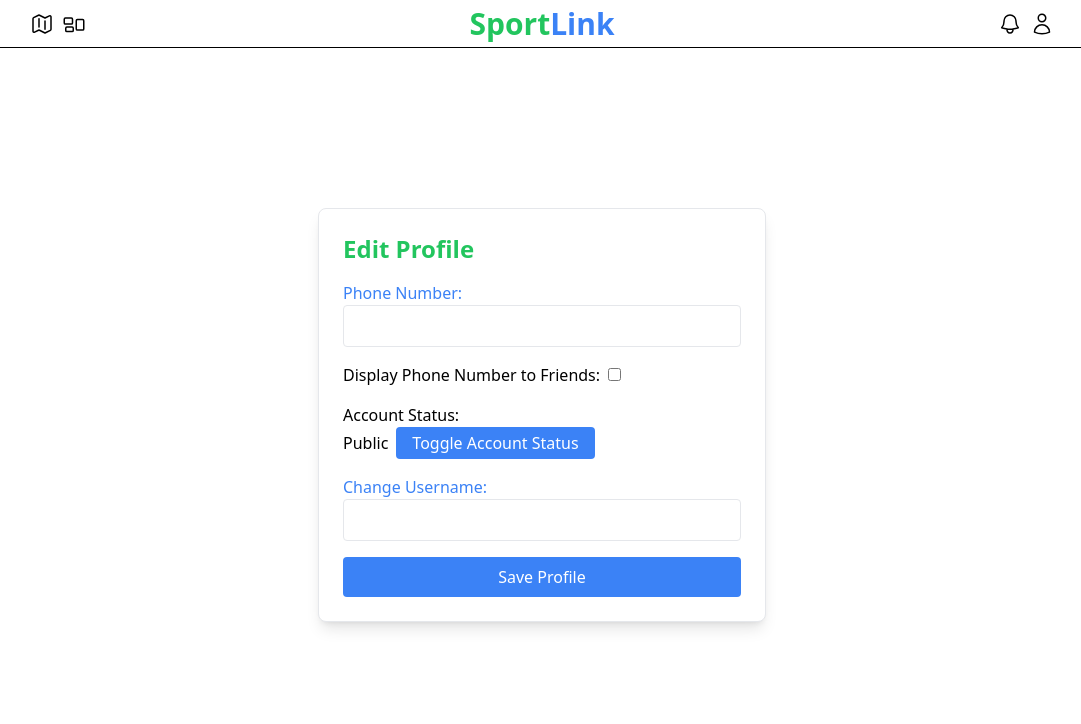
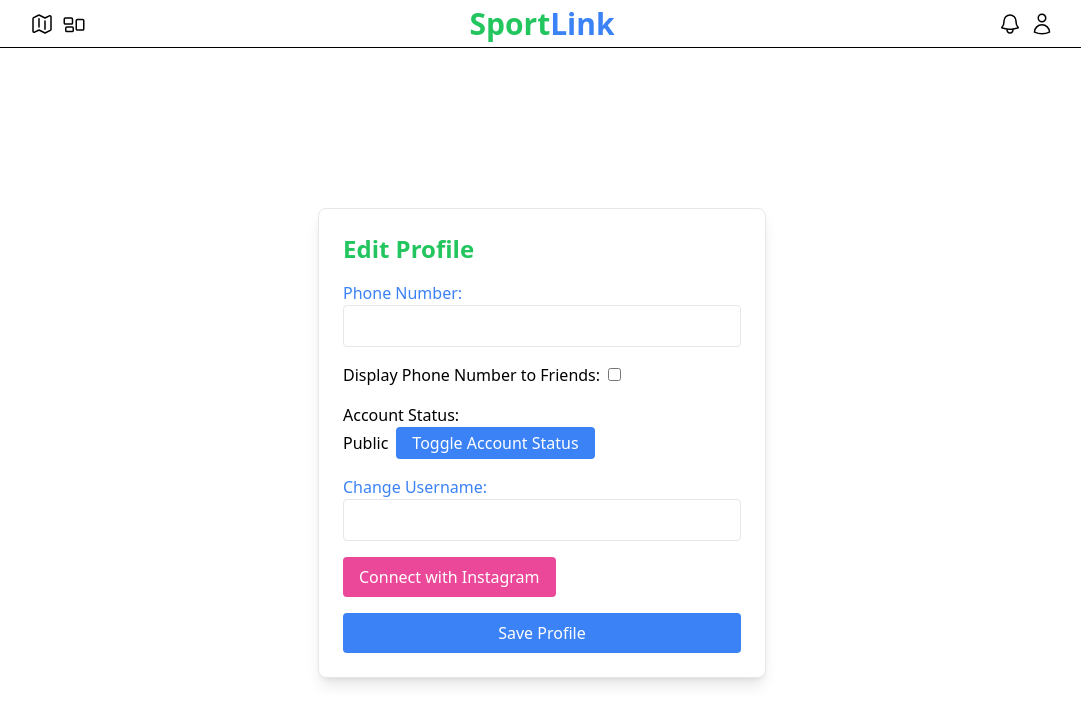
Before and after one commit to Arty5654/SportLink, a Next.js app in the folder web/: page /edit-profile in a window 1280 px wide. Shown: the top 724 px of the page, without its empty margins (98-1179 px from the left). Built offline with nearby package versions, Linux system fonts and the light colour scheme.

Commit message:
Added Instagram on edit profile Page

```diff
--- a/web/app/edit-profile/page.js
+++ b/web/app/edit-profile/page.js
@@ -59,6 +59,18 @@ export default function EditProfile() {
         newUsername: e.target.value,
       });
     };
+
+    const handleInstagram = () => {
+      const appId = '677121907689569';
+      const redirectURI = encodeURIComponent('https://SportLink.com/');
+      const scope = 'user_profile,user_media';
+      const responseType = 'code';
+
+      //insta auth url
+      const instaAuthURL = `https://api.instagram.com/oauth/authorize?client_id=${appId}&redirect_uri=${redirectURI}&scope=${scope}&response_type=${responseType}`;
+      //redirect user to insta auth url
+      window.location.href = instaAuthURL;
+    }
 
     const handleSaveProfile = () => {
         if (profileData.newUsername.toLowerCase() == profileData.currentUsername.toLowerCase()) {
@@ -122,6 +134,11 @@ export default function EditProfile() {
         className="w-full p-2 border rounded"
       />
   </div>
+  <div className="mb-4">
+    <button onClick={handleInstagram} className="bg-pink-500 text-white py-2 px-4 rounded hover:bg-pink-700">
+    Connect with Instagram
+    </button>
+  </div>
   <button
     onClick={handleSaveProfile}
     className="block w-full py-2 px-4 bg-blue-500 text-white rounded hover:bg-blue-700"
```
